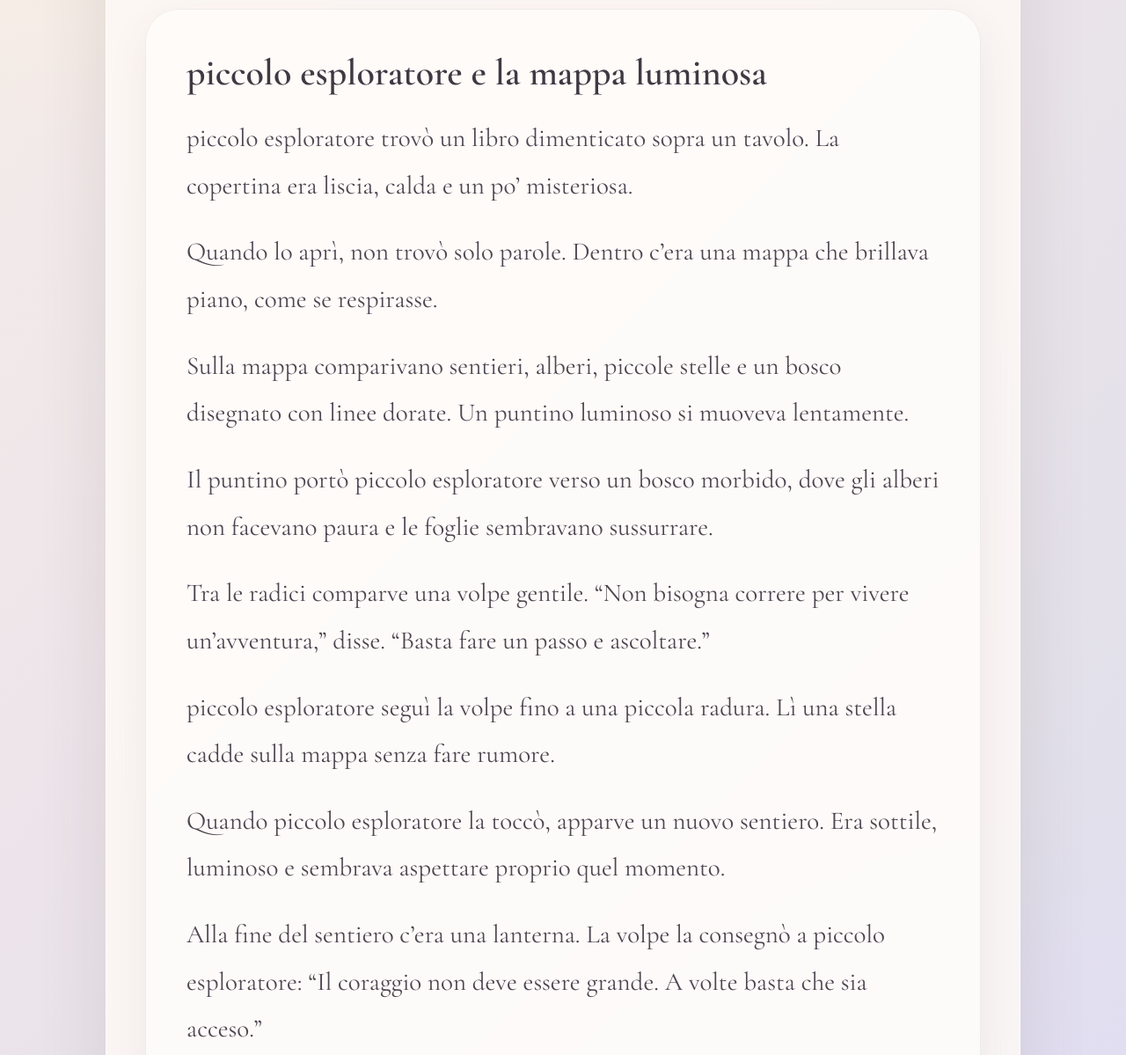
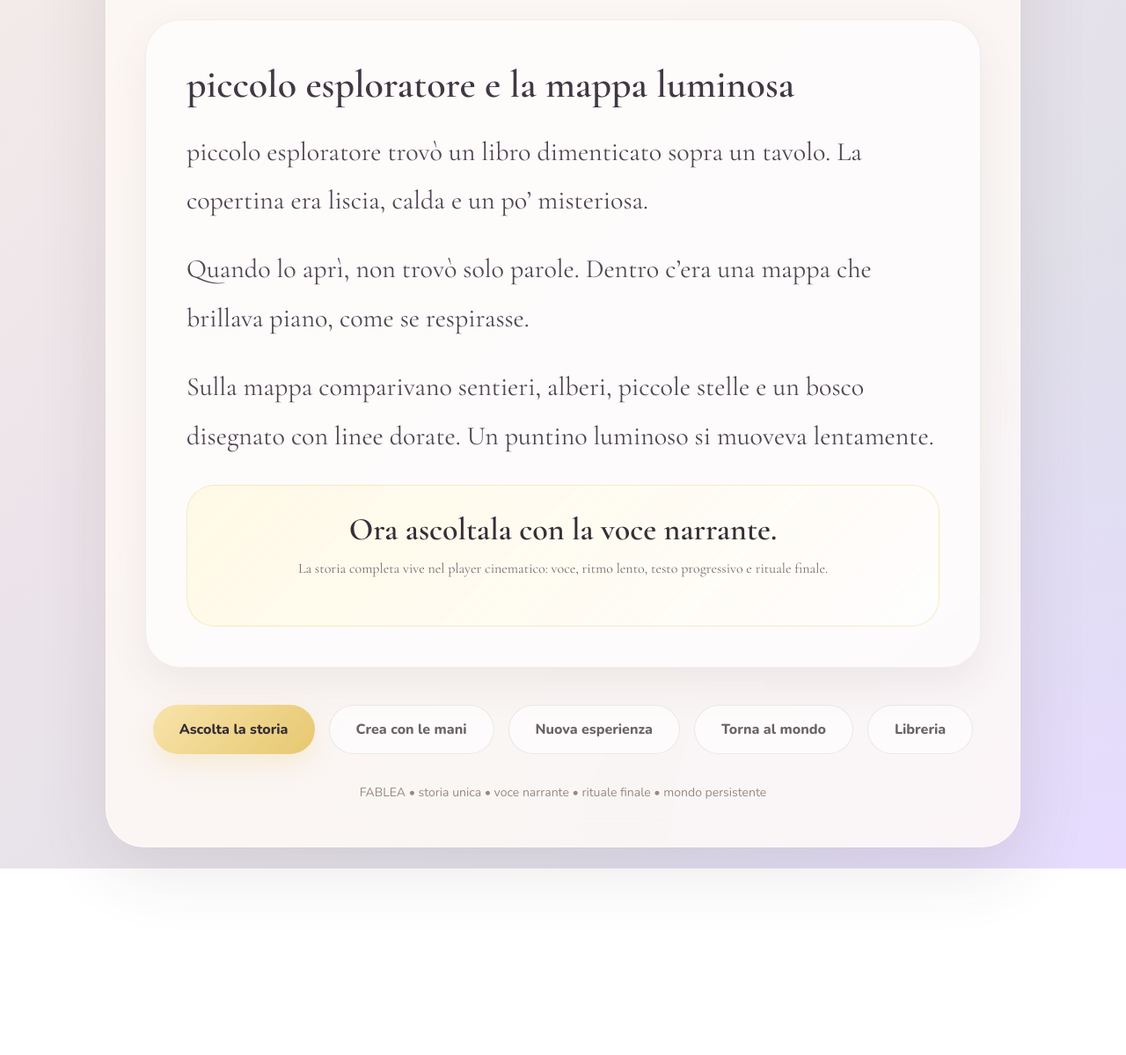
Before and after one commit to Fenixfia/fablea, a plain HTML site: page story-result.html in a window 1280 px wide. Shown: the part 660-1859 px from the top of the page at 88% size. After the commit the page ends 1647 px from the top, so only its background shows below. Drawn offline with nearby package versions, Linux system fonts and the light colour scheme.

Commit message:
Update story-result.html

```diff
--- a/story-result.html
+++ b/story-result.html
@@ -26,7 +26,7 @@ max-width:1040px;
 margin:0 auto;
 padding:52px 44px;
 border-radius:44px;
-background:rgba(255,251,247,.80);
+background:rgba(255,251,247,.82);
 backdrop-filter:blur(16px);
 border:1px solid rgba(255,255,255,.62);
 box-shadow:0 24px 80px rgba(70,60,50,.12);
@@ -68,24 +68,31 @@ margin-bottom:38px;
 }
 
 .visual{
-height:260px;
-border-radius:38px;
+height:270px;
+border-radius:40px;
 margin-bottom:30px;
 background:
 radial-gradient(circle at 50% 35%,#fff6cf 0%,transparent 24%),
 radial-gradient(circle at 20% 80%,#f8d9b8 0%,transparent 22%),
 linear-gradient(135deg,#e7dcff,#f8e3aa);
-box-shadow:inset 0 0 70px rgba(255,255,255,.55);
+box-shadow:inset 0 0 80px rgba(255,255,255,.60);
 display:flex;
 align-items:center;
 justify-content:center;
-font-size:86px;
+font-size:88px;
+animation:float 6s ease-in-out infinite;
+}
+
+@keyframes float{
+0%{transform:translateY(0)}
+50%{transform:translateY(-7px)}
+100%{transform:translateY(0)}
 }
 
 h1{
 font-family:'Cormorant Garamond',serif;
-font-size:66px;
-line-height:1.05;
+font-size:68px;
+line-height:1.03;
 font-weight:600;
 margin-bottom:16px;
 }
@@ -98,41 +105,51 @@ max-width:760px;
 margin:0 auto;
 }
 
-.story{
+.preview{
 margin-top:34px;
 padding:46px;
-border-radius:38px;
-background:rgba(255,255,255,.52);
+border-radius:40px;
+background:rgba(255,255,255,.54);
 border:1px solid rgba(80,65,55,.08);
 box-shadow:0 18px 46px rgba(80,65,55,.08);
 }
 
-.story h2{
+.preview h2{
 font-family:'Cormorant Garamond',serif;
-font-size:42px;
+font-size:44px;
 font-weight:600;
 margin-bottom:22px;
 color:#403943;
 }
 
-.story p{
+.preview p{
 font-family:'Cormorant Garamond',serif;
-font-size:29px;
-line-height:1.85;
+font-size:30px;
+line-height:1.86;
 color:#4d4550;
 margin-bottom:22px;
 }
 
-.soft-note{
+.hook{
 margin-top:28px;
-padding:24px;
-border-radius:30px;
-background:linear-gradient(135deg,rgba(255,248,225,.75),rgba(255,255,255,.58));
-border:1px solid rgba(231,200,112,.32);
+padding:28px;
+border-radius:32px;
+background:linear-gradient(135deg,rgba(255,248,225,.82),rgba(255,255,255,.62));
+border:1px solid rgba(231,200,112,.34);
+text-align:center;
+}
+
+.hook h3{
+font-family:'Cormorant Garamond',serif;
+font-size:36px;
+font-weight:600;
+margin-bottom:10px;
+}
+
+.hook p{
 font-size:16px;
 line-height:1.7;
 color:#756c70;
-text-align:center;
 }
 
 .actions{
@@ -181,9 +198,9 @@ body{padding:18px}
 h1{font-size:42px}
 .subtitle{font-size:16px}
 .visual{height:210px;font-size:64px}
-.story{padding:28px 22px}
-.story h2{font-size:34px}
-.story p{font-size:23px}
+.preview{padding:28px 22px}
+.preview h2{font-size:34px}
+.preview p{font-size:23px}
 .button{width:100%}
 }
 </style>
@@ -207,25 +224,28 @@ Un nuovo racconto FABLEA è stato creato.
 </div>
 </section>
 
-<section class="story">
-<h2 id="storyHeading">Anteprima della storia</h2>
+<section class="preview">
+<h2 id="storyHeading">Anteprima narrativa</h2>
 <div id="storyText"></div>
+
+<div class="hook">
+<h3>Ora ascoltala con la voce narrante.</h3>
+<p>
+La storia completa vive nel player cinematico: voce, ritmo lento, testo progressivo e rituale finale.
+</p>
+</div>
 </section>
-
-<div class="soft-note">
-Questa è l’anteprima narrativa. La voce narrante trasformerà il racconto in un’esperienza lenta, immersiva e audio-first.
-</div>
 
 <div class="actions">
 <a class="button" href="/story-player.html">Ascolta la storia</a>
-<a class="button secondary" href="/activity.html">Il mondo continua</a>
 <a class="button secondary" href="/manualita.html">Crea con le mani</a>
 <a class="button secondary" href="/story.html">Nuova esperienza</a>
+<a class="button secondary" href="/child-hub.html">Torna al mondo</a>
 <a class="button secondary" href="/library.html">Libreria</a>
 </div>
 
 <div class="footer">
-FABLEA • immaginazione lenta • voce narrante • esperienza personale
+FABLEA • storia unica • voce narrante • rituale finale • mondo persistente
 </div>
 
 </main>
@@ -279,7 +299,6 @@ paragraphs = [
 
 `Da quella sera, il lupo non fu più il lupo cattivo. Diventò il lupo dal vocione gentile, quello che imparava a parlare piano quando qualcuno aveva paura.`
 ];
-
 return;
 }
 
@@ -300,7 +319,6 @@ paragraphs = [
 
 `La luce rimase accesa ancora un pochino, solo per dire: “Sono qui. Puoi immaginare piano.”`
 ];
-
 return;
 }
 
@@ -329,7 +347,6 @@ paragraphs = [
 
 `Quando il viaggio finì, la principessa salutò ${name} e disse: “Quando vuoi tornare, guarda una nuvola. Il regno non sparisce: si nasconde solo meglio.”`
 ];
-
 return;
 }
 
@@ -356,7 +373,6 @@ paragraphs = [
 
 `Quando il libro si richiuse, la mappa rimase luminosa. Una nuova stella brillava sulla pagina, pronta per il prossimo viaggio.`
 ];
-
 return;
 }
 
@@ -385,7 +401,6 @@ paragraphs = [
 
 `${name} guardò indietro. La paura non era sparita. Ma era diventata più piccola. E questo bastava per continuare.`
 ];
-
 return;
 }
 
@@ -423,7 +438,8 @@ document.getElementById('subtitle').innerText = subtitle;
 document.getElementById('heroIcon').innerText = heroIcon;
 document.getElementById('storyHeading').innerText = title;
 
-document.getElementById('storyText').innerHTML = paragraphs.map(p => `<p>${p}</p>`).join('');
+const teaser = paragraphs.slice(0,3);
+document.getElementById('storyText').innerHTML = teaser.map(p => `<p>${p}</p>`).join('');
 
 const fullText = paragraphs.join('\n\n');
 
```
